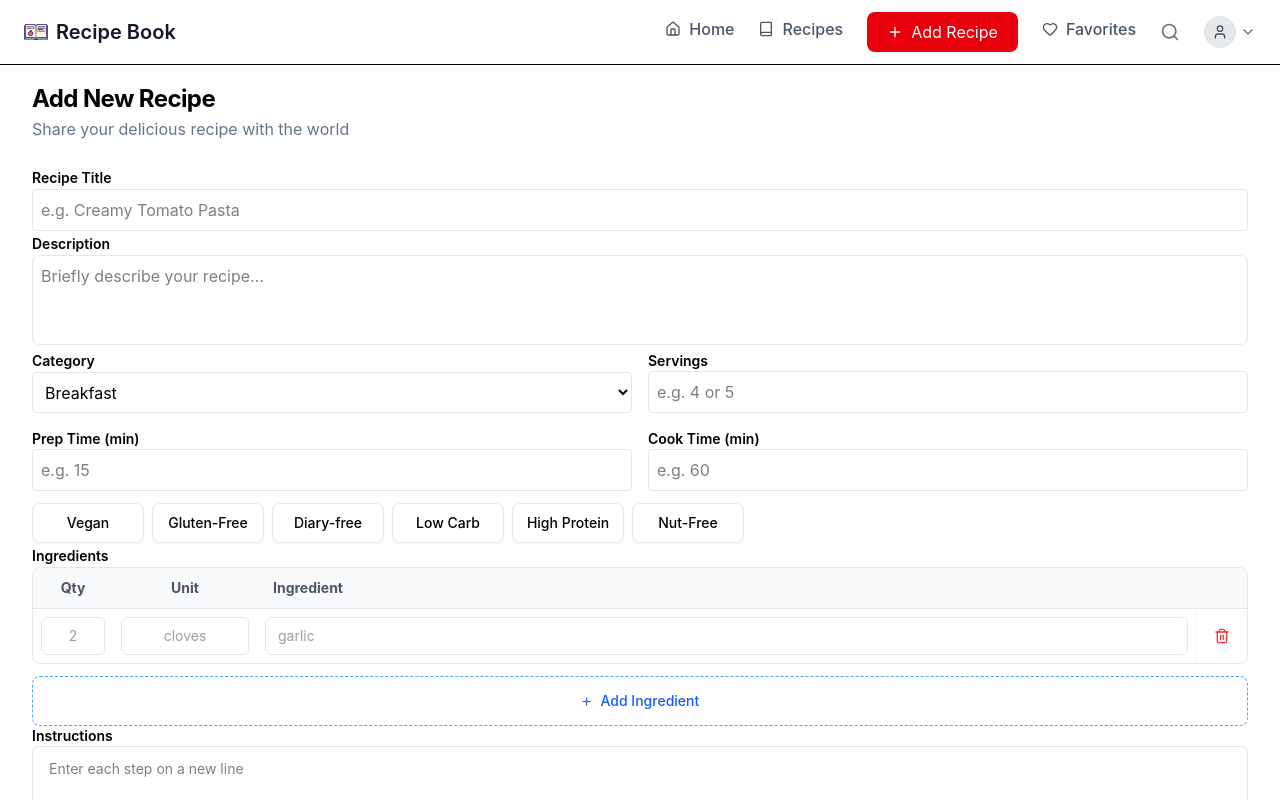
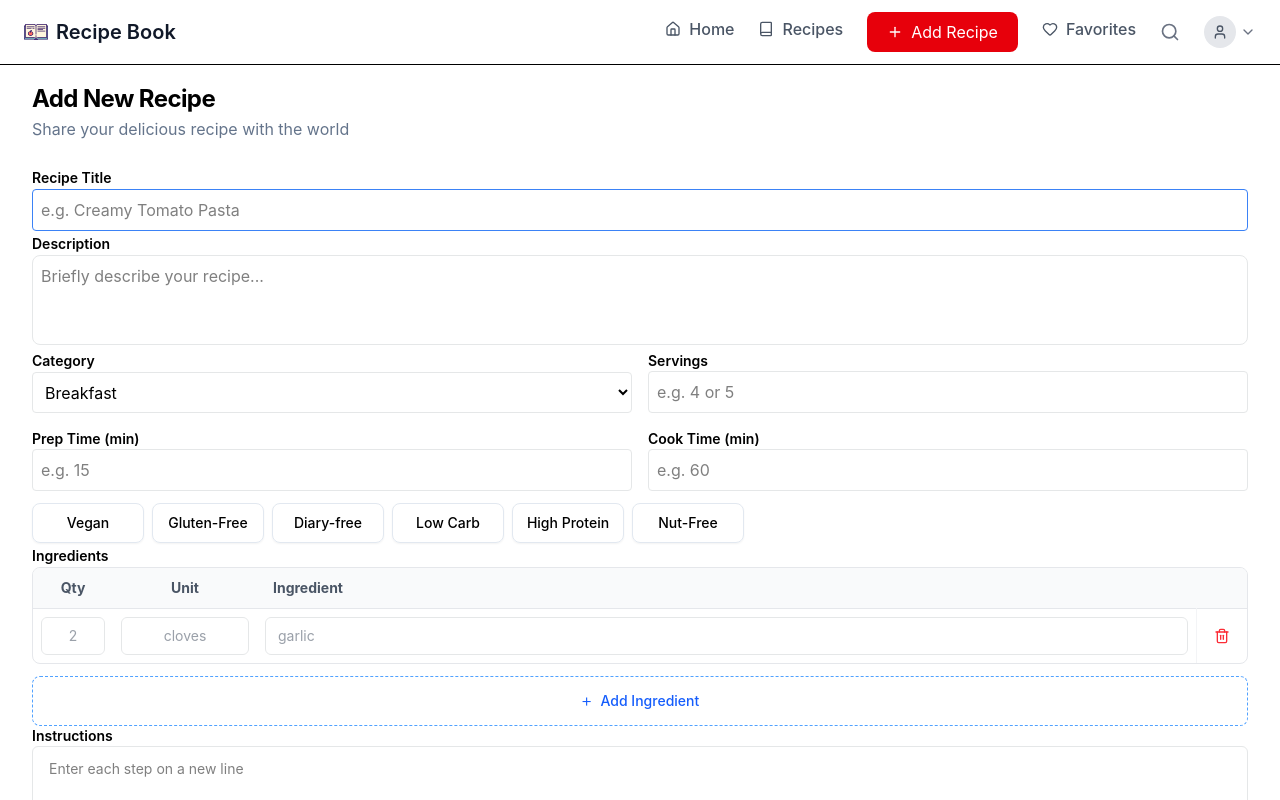
Before and after one commit to SrunTechsean/Interactive-Recipe-Book, a React (Vite) app: page /add in a window 1280 px wide. In both pictures the pointer is over the input "Recipe Title". Shown: the top 800 px of the page. Built offline with nearby package versions, Linux system fonts and the light colour scheme.

Commit message:
feat: add hover style to inputs

```diff
--- a/src/pages/AddRecipe.css
+++ b/src/pages/AddRecipe.css
@@ -11,3 +11,9 @@ select,
 textarea {
 	border: 1px solid #e5e7e8;
 }
+
+input:hover,
+select:hover,
+textarea:hover {
+	border: 1px solid var(--color-primary);
+}
```
